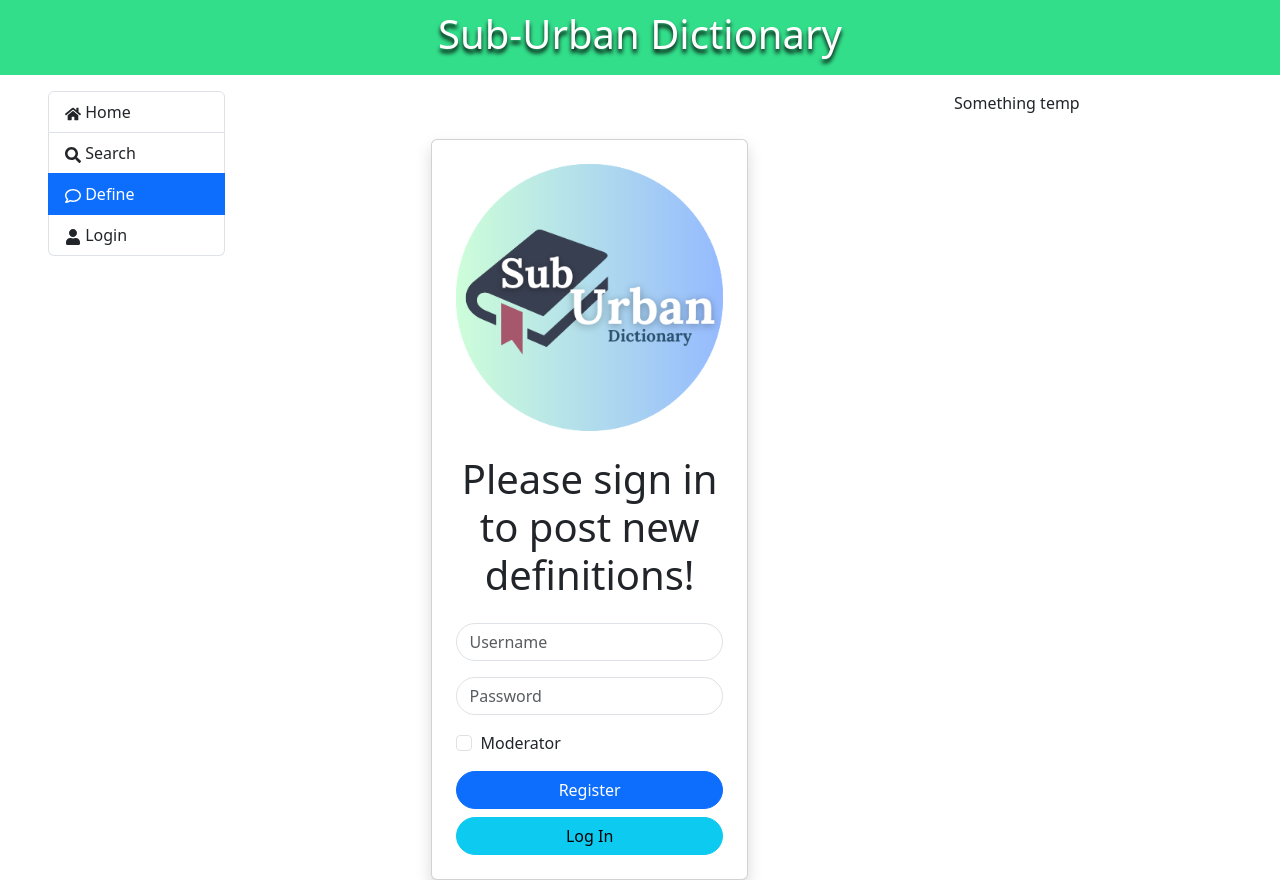
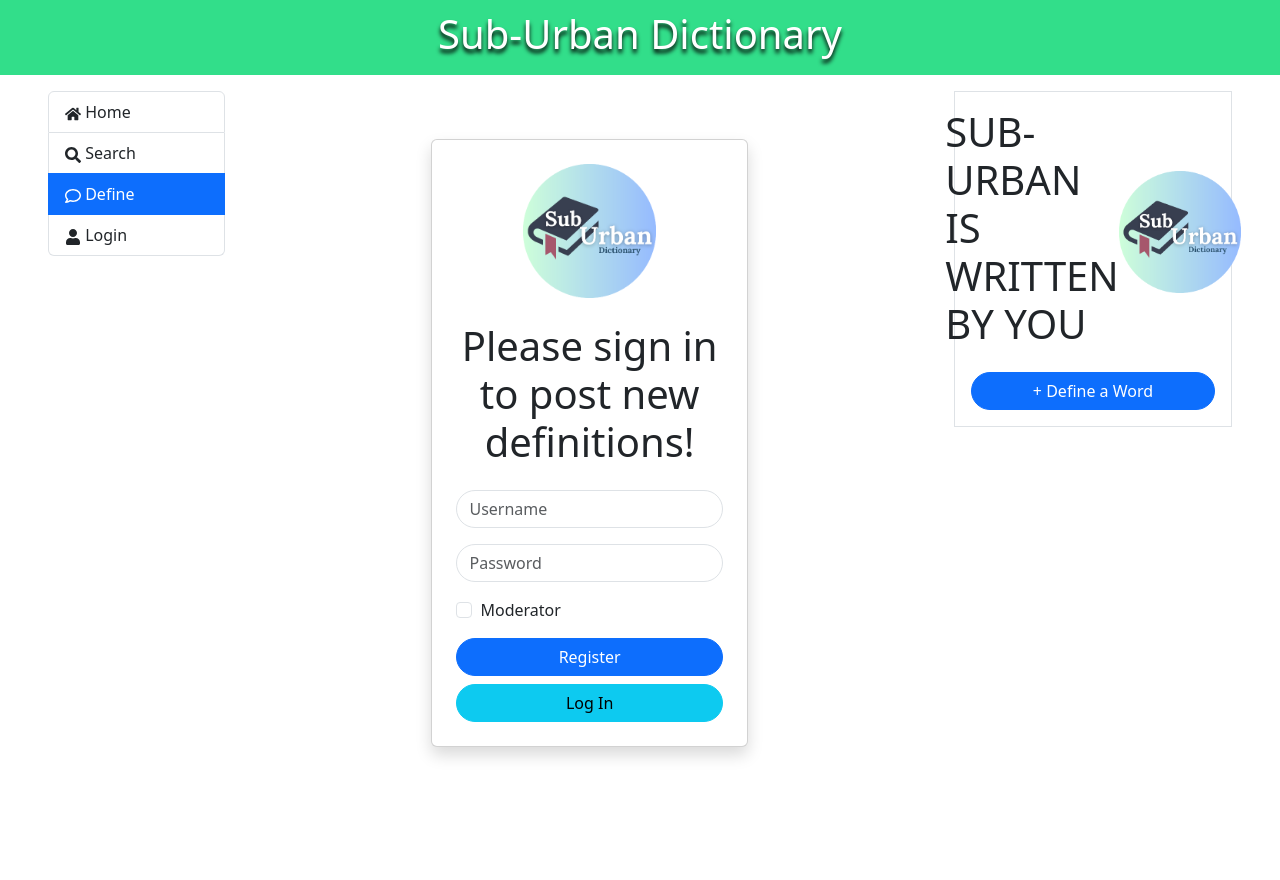
Before and after one commit to zprintln/SubUrban-Dictionary, a React (Create React App) app in the folder web-dev/: page /define in a window 1280 px wide. After the commit the page ends 800 px from the top, so only its background shows below. Built offline with nearby package versions, Linux system fonts and the light colour scheme.

Commit message:
changes to images and remove css add right-sidebar

```diff
--- a/web-dev/src/App.js
+++ b/web-dev/src/App.js
@@ -5,6 +5,7 @@ import userReducer from "./services/user-reducer";
 import { BrowserRouter } from "react-router-dom";
 import Header from "./components/header";
 import Navigation from "./components/navigation";
+import DefineWord from "./components/define-word";
 
 const store = configureStore({
   reducer: { user: userReducer },
@@ -22,7 +23,7 @@ function App() {
           <div className="col-7">
             <Navigation />
           </div>
-          <div className="col-3">Something temp</div>
+          <div className="col-3"><DefineWord /></div>
         </div>
       </BrowserRouter>
     </Provider>
--- a/web-dev/src/components/define-word.js
+++ b/web-dev/src/components/define-word.js
@@ -1,5 +1,21 @@
+import React from "react";
+import subUrbanLogo from "../images/logo.png";
 const DefineWord = () => {
-
+    return (
+        <div className="border p-3">
+            <div className="d-flex align-items-center justify-content-center mb-3">
+                <h1 className="text-uppercase font-weight-bold mr-3">
+                    SUB-URBAN IS WRITTEN BY YOU
+                </h1>
+                <img src={subUrbanLogo} alt="Sub-Urban Logo" className="img-fluid w-50" />
+            </div>
+            <div className="d-grid gap-2">
+                <a href="/define" className="btn btn-primary rounded-pill button-style font-weight-bold">
+                    <span className="mr-2">+</span> Define a Word
+                </a>
+            </div>
+        </div>
+    );
 }
 
 export default DefineWord;
--- a/web-dev/src/screens/login-screen.css
+++ /dev/null
@@ -1,8 +0,0 @@
-.logo-image {
-    max-width: 100px;
-  }
-
-  .text-style {
-    font-family: Arial, sans-serif;
-    font-weight: bold;
-  }
--- a/web-dev/src/screens/login-screen.js
+++ b/web-dev/src/screens/login-screen.js
@@ -2,7 +2,6 @@ import React, { useState } from 'react';
 import { useDispatch} from 'react-redux';
 import { loginThunk, registerThunk } from '../services/user-reducer';
 import logoImage from '../images/logo.png';
-import './login-screen.css'
 
 const LoginScreen = () => {
   const [username, setUsername] = useState('');
@@ -27,7 +26,7 @@ const LoginScreen = () => {
               <img
                 src={logoImage}
                 alt="Logo"
-                className="img-fluid logo-image"
+                className="img-fluid w-50"
               />
             </div>
             <h1 className="text-center mb-4">Please sign in to post new definitions!</h1>
```
